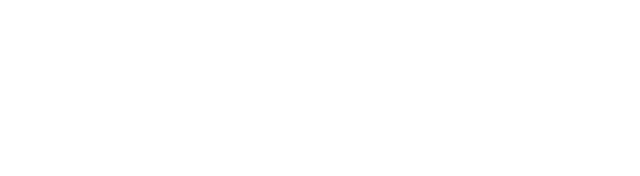
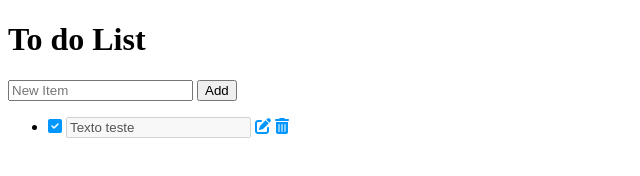
Before and after one commit to FelipeSDS23/To-do-list, a plain HTML site: page index.html in a window 1280 px wide. Shown: the whole page, without its empty margins (0-640 px from the left). Drawn offline with Linux system fonts and the light colour scheme.

Commit message:
HTML atualizado

```diff
--- a/index.html
+++ b/index.html
@@ -10,9 +10,25 @@
     <link rel="stylesheet" href="css/style.css">
 </head>
 <body>
-
-
-
+    <main class="todoApp">
+        <div>
+            <h1>To do List</h1>
+            <form action="#" class="form">
+                <input type="text" id="inputTarefa" placeholder="New Item">
+                <input type="submit" value="Add">
+            </form>
+        </div>
+        <div>
+            <ul id="taskList" class="taskList">
+                <li id="taskLi" class="taskLi">
+                    <i class="fa-sharp fa-solid fa-square-check" style="color: #0096ff;"></i>
+                    <input type="text" id="taskName" disabled value="Texto teste">
+                    <i class="fa-sharp fa-solid fa-pen-to-square" style="color: #0096ff;"></i>
+                    <i class="fa-solid fa-trash-can" style="color: #0096ff;"></i>
+                </li>
+            </ul>
+        </div>
+    </main>
     <script src="js/script.js"></script>
 </body>
 </html>
```
